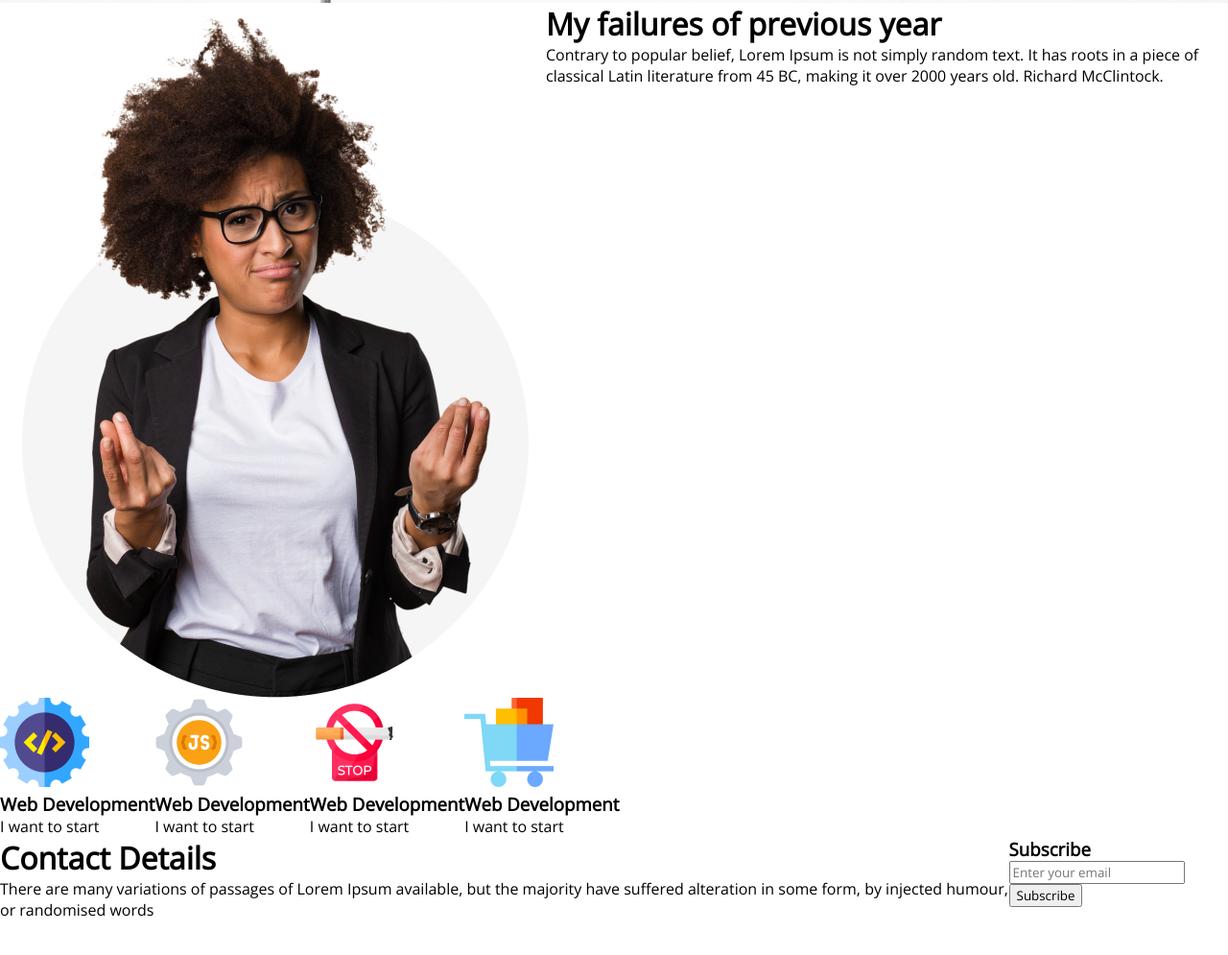
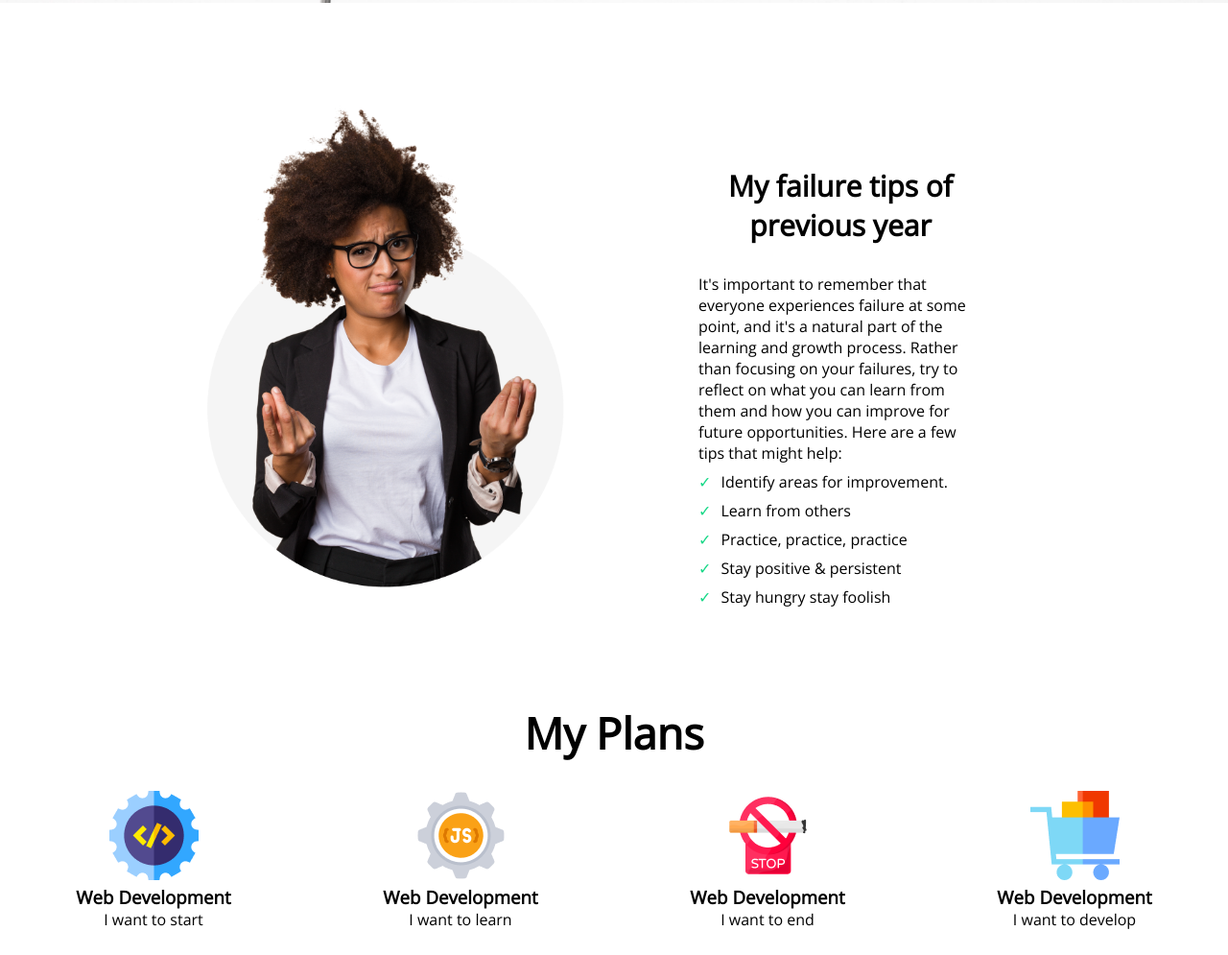
Before and after one commit to Maruf13/assignment1, a plain HTML site: page index.html in a window 1280 px wide. Shown: the part 697-1692 px from the top of the page at 96% size. Before the commit the page ends 1656 px from the top, so only its background shows below. Drawn offline with nearby package versions, Linux system fonts and the light colour scheme.

Commit message:
primary completed

```diff
--- a/index.html
+++ b/index.html
@@ -23,13 +23,30 @@
         </div>
     </header>
     <main>
+        <section class="person">
             <div class="flex-container">
+                <div>
                     <img src="images/person.png" alt="">
-            <div>
-                <h1>My failures of previous year</h1>
-                <p>Contrary to popular belief, Lorem Ipsum is not simply random text. It has roots in a piece of
-                    classical Latin literature from 45 BC, making it over 2000 years old. Richard McClintock.</p>
                 </div>
+                <div class="failure">
+                    <h1 class="title">My failure tips of previous year</h1>
+                    <p>It's important to remember that everyone experiences failure at some point, and it's a natural
+                        part of the learning and growth process. Rather than focusing on your failures, try to reflect
+                        on what you can learn from them and how you can improve for future opportunities. Here are a few
+                        tips that might help:</p>
+                    <ul>
+                        <li><span class="tick">&#10003;</span>Identify areas for improvement.</li>
+                        <li><span class="tick">&#10003;</span>Learn from others</li>
+                        <li><span class="tick">&#10003;</span>Practice, practice, practice</li>
+                        <li><span class="tick">&#10003;</span>Stay positive & persistent</li>
+                        <li><span class="tick">&#10003;</span>Stay hungry stay foolish</li>
+                    </ul>
+                </div>
+            </div>
+        </section>
+        <section>
+            <div class="title">
+                <h1>My Plans</h1>
             </div>
             <div class="flex-container">
                 <div class="item">
@@ -40,31 +57,45 @@
                 <div class="item">
                     <img src="images/icons/js.png" alt="">
                     <h3>Web Development</h3>
-                <p>I want to start</p>
+                    <p>I want to learn</p>
                 </div>
                 <div class="item">
                     <img src="images/icons/smoke.png" alt="">
                     <h3>Web Development</h3>
-                <p>I want to start</p>
+                    <p>I want to end</p>
                 </div>
                 <div class="item">
                     <img src="images/icons/ecom.png" alt="">
                     <h3>Web Development</h3>
-                <p>I want to start</p>
+                    <p>I want to develop</p>
                 </div>
             </div>
+        </section>
+        <section>
+            <div class="container">
+                <h1 class="title-positive">Always keep a positive mindset</h1>
+                <button class="btn-primary">Call Now</button>
+            </div>
+        </section>
     </main>
     <footer>
         <div class="flex-container">
             <div class="contact">
-                <h1>Contact Details</h1>
-                <p>There are many variations of passages of Lorem Ipsum available, but the majority have suffered
-                    alteration in some form, by injected humour, or randomised words</p>
+                <h1 class="title-contact">Contact Details</h1>
+                <p>Lets connect with me for your success story and this is my contact details below and if you want to
+                    get know upcomming events then put your mail address and subscribe. </p>
+                <p class="email">Email: info@gmail.com</p>
+                <p class="phone">Phone: 01782879936</p>
+                <ul>
+                    <li><a href=""><img src="images/icons/fb.png" alt=""></a></li>
+                    <li><a href=""><img src="images/icons/twitter.png" alt=""></a></li>
+                    <li><a href=""><img src="images/icons/youtube.png" alt=""></a></li>
+                </ul>
             </div>
             <div class="subscribe">
-                <h3>Subscribe</h3>
-                <input type="text" placeholder="Enter your email">
-                <button>Subscribe</button>
+                <h1 class="title-subscribe">Subscribe</h1>
+                <div><input type="text" placeholder="Enter your email"></div>
+                <button class="btn-primary">Subscribe</button>
             </div>
         </div>
     </footer>
--- a/styles.css
+++ b/styles.css
@@ -10,7 +10,10 @@
   border: 1px;
   font-size: 20px;
 }
-
+section {
+  padding-top: 100px;
+}
+/* ------header of the website------ */
 header {
   background: url("images/banner/banner1.png");
   height: 700px;
@@ -37,4 +40,103 @@ header {
 
 .flex-container {
   display: flex;
+  justify-content: space-around;
 }
+
+/* -------- Person Failure tips and Tricks---- */
+.person img {
+  background-repeat: no-repeat;
+  background-size: cover;
+  padding-left: 200px;
+  width: 400px;
+}
+.failure {
+  padding-left: 10%;
+  padding-right: 20%;
+  padding-top: 70px;
+}
+.title {
+  font-size: 30px;
+  margin-bottom: 30px;
+  text-align: center;
+}
+.failure ul li {
+  list-style: none;
+  padding-top: 8px;
+}
+.failure ul {
+  padding-left: 0px;
+}
+.tick {
+  color: #16d887;
+  padding-right: 10px;
+}
+/* My plans */
+.item {
+  text-align: center;
+}
+
+.container {
+  background: url("images/watch.png"), url("images/gradient1.png");
+  background-blend-mode: screen;
+  height: 360px;
+  background-repeat: no-repeat;
+  margin-left: 10%;
+  padding-left: 100px;
+  padding-top: 80px;
+}
+.title-positive {
+  color: white;
+  font-size: 30px;
+  padding-bottom: 20px;
+  width: 30%;
+}
+/* -----footer of the website-------- */
+footer {
+  background: black;
+  color: white;
+  padding-bottom: 100px;
+}
+.contact {
+  width: 50%;
+  padding-top: 100px;
+  padding-left: 150px;
+}
+.contact ul {
+  display: flex;
+  margin-top: 10px;
+  padding-left: 0px;
+}
+.contact li {
+  list-style: none;
+  margin-right: 10px;
+}
+.contact li img {
+  height: 30px;
+}
+.subscribe {
+  padding-top: 100px;
+  width: 50%;
+  padding-left: 150px;
+}
+.email,
+.phone {
+  padding-top: 10px;
+}
+.title-contact {
+  font-size: 30px;
+  margin-bottom: 30px;
+}
+.title-subscribe {
+  font-size: 30px;
+  margin-bottom: 30px;
+}
+input {
+  background-color: black;
+  padding: 10px;
+  border: 2px solid white;
+  border-radius: 5px;
+  margin-bottom: 10px;
+  width: 250px;
+  color: white;
+}
```
Also changed, not shown: 1 other file. Lines whose indentation alone changed are shown as unchanged.
